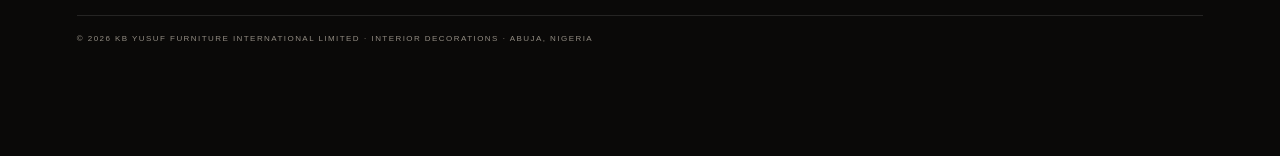
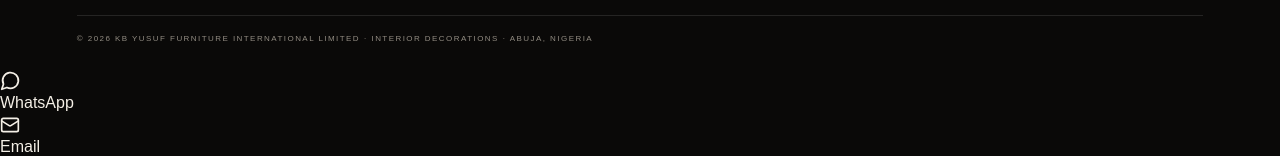
Before and after one commit to vince551/kb-Yusuf-furniture-, a Next.js app: page / in a window 1280 px wide. Shown: the part 6503-6659 px from the top of the page. Before the commit the page ends 6573 px from the top, so only its background shows below. Built offline with nearby package versions, Linux system fonts and the light colour scheme.

Commit message:
Add visible floating WhatsApp and email contact buttons

```diff
--- a/app/components/ux-layer.tsx
+++ b/app/components/ux-layer.tsx
@@ -2,7 +2,7 @@
 
 import Link from 'next/link';
 import { useEffect, useState } from 'react';
-import { ArrowUp, Command, Home, Search, ShoppingBag, Sparkles, X } from 'lucide-react';
+import { ArrowUp, Command, Home, Search, ShoppingBag, Sparkles, X, MessageCircle, Mail } from 'lucide-react';
 
 export default function UXLayer(){
   const [searchOpen,setSearchOpen]=useState(false);
@@ -24,6 +24,15 @@ export default function UXLayer(){
   const destination=query.trim()?`/shop?search=${encodeURIComponent(query.trim())}`:'/shop';
 
   return <>
+    <div className="contact-float" aria-label="Contact KB Yusuf Furniture International Limited">
+      <a className="contact-float-btn whatsapp" href="https://wa.me/2348109730941" target="_blank" rel="noopener noreferrer" aria-label="Chat with us on WhatsApp" title="WhatsApp">
+        <MessageCircle size={21}/><span>WhatsApp</span>
+      </a>
+      <a className="contact-float-btn email" href="mailto:kbyusufurniture@gmail.com" aria-label="Email us" title="Email">
+        <Mail size={20}/><span>Email</span>
+      </a>
+    </div>
+
     <button className="ux-search-trigger" onClick={()=>setSearchOpen(true)} aria-label="Open search"><Search size={15}/><span>Search the collection</span><kbd>⌘ K</kbd></button>
 
     {top && <button className="back-top" onClick={()=>window.scrollTo({top:0,behavior:'smooth'})} aria-label="Back to top"><ArrowUp size={16}/></button>}
@@ -35,13 +44,13 @@ export default function UXLayer(){
       <Link href="/cart"><ShoppingBag size={17}/><span>Bag</span></Link>
     </nav>
 
-    {searchOpen && <div className="search-command" role="dialog" aria-modal="true" aria-label="Search VINCE Maison">
+    {searchOpen && <div className="search-command" role="dialog" aria-modal="true" aria-label="Search KB Yusuf Furniture">
       <button className="search-backdrop" aria-label="Close search" onClick={()=>setSearchOpen(false)}/>
       <div className="search-panel">
-        <div className="search-head"><div><p className="search-kicker">VINCE MAISON / DISCOVER</p><h2>Find something beautiful.</h2></div><button onClick={()=>setSearchOpen(false)} aria-label="Close"><X size={19}/></button></div>
+        <div className="search-head"><div><p className="search-kicker">KB YUSUF FURNITURE / DISCOVER</p><h2>Find something beautiful.</h2></div><button onClick={()=>setSearchOpen(false)} aria-label="Close"><X size={19}/></button></div>
         <form onSubmit={(e)=>{e.preventDefault();window.location.href=destination}} className="search-input-wrap"><Search size={20}/><input autoFocus value={query} onChange={e=>setQuery(e.target.value)} placeholder="Sofas, dining, oak, bouclé..."/><kbd><Command size={12}/> K</kbd></form>
         <div className="search-suggestions"><p>Popular searches</p>{suggestions.map(s=><button key={s} onClick={()=>{setQuery(s);window.location.href=`/shop?search=${encodeURIComponent(s)}`}}>{s}<span>→</span></button>)}</div>
-        <div className="search-footer"><Sparkles size={15}/><span>Looking for a complete room? <Link href="/concierge" onClick={()=>setSearchOpen(false)}>Ask VINCE Concierge</Link></span></div>
+        <div className="search-footer"><Sparkles size={15}/><span>Looking for a complete room? <Link href="/concierge" onClick={()=>setSearchOpen(false)}>Ask our Furniture Concierge</Link></span></div>
       </div>
     </div>}
   </>;
```
